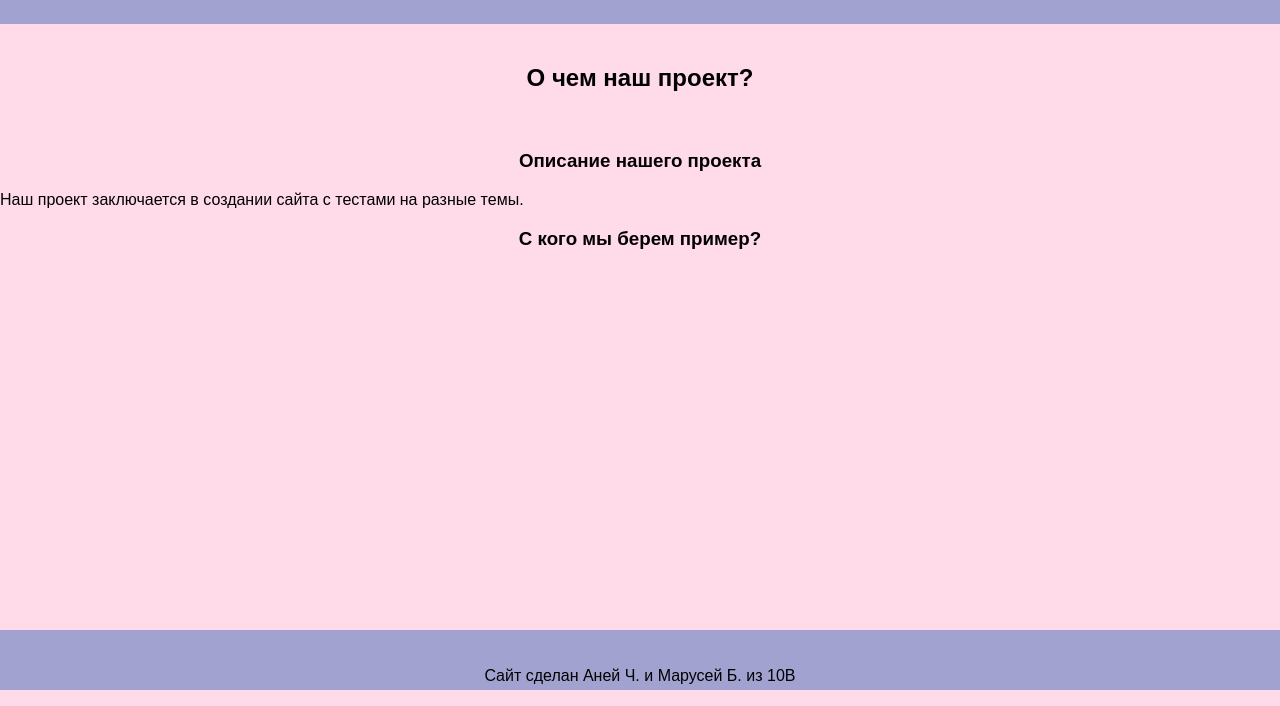
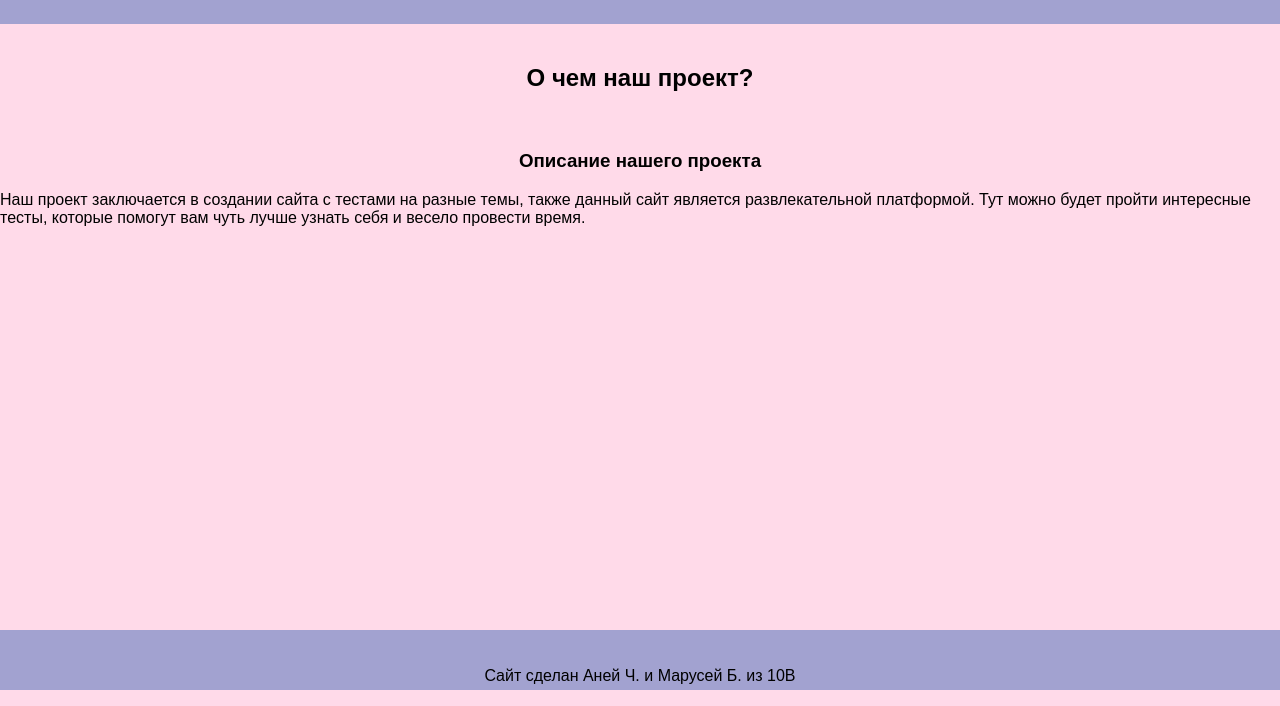
Before and after one commit to memebaby/site, a plain HTML site: page ochem.html in a window 1280 px wide. Shown: the part 110-816 px from the top of the page. Drawn offline with Linux system fonts and the light colour scheme.

Commit message:
Update ochem.html

```diff
--- a/ochem.html
+++ b/ochem.html
@@ -27,10 +27,7 @@
   <napol></napol>
   <tekstik>
     <h3>Описание нашего проекта</h3>
-    <p>Наш проект заключается в создании сайта с тестами на разные темы.</p>
-    <!картинки гугл класса, кодпена, степика и гитхаба>
-    <h3>С кого мы берем пример?</h3>
-    <!костя, уквиз>
+    <p>Наш проект заключается в создании сайта с тестами на разные темы, также данный сайт является развлекательной платформой. Тут можно будет пройти интересные тесты, которые помогут вам чуть лучше узнать себя и весело провести время.</p>
   </tekstik>
   </napol>
   <footer>
```
